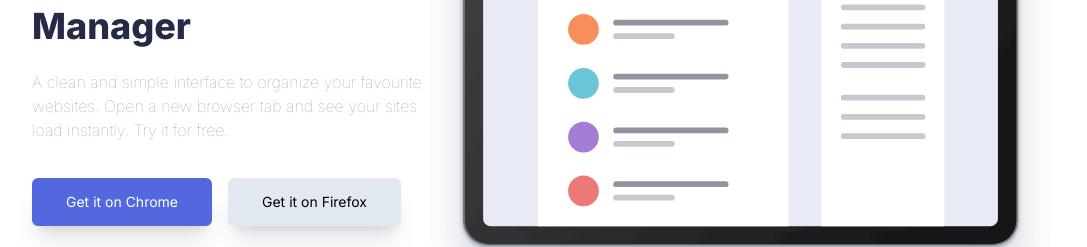
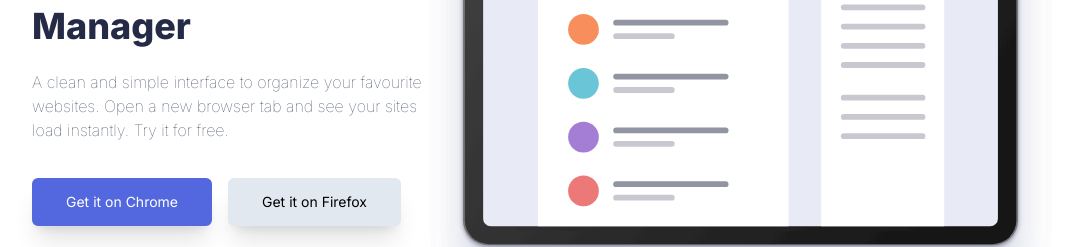
Before and after one commit to MORPHS01/bookmark-landing-page, a Next.js app: page / in a window 1280 px wide. Shown: the part 310-557 px from the top of the page, without its empty margins (96-1183 px from the left). Built offline with nearby package versions, Linux system fonts and the light colour scheme.

Commit message:
complete.

```diff
--- a/app/globals.css
+++ b/app/globals.css
@@ -21,6 +21,6 @@
 
 @layer utilities {
   .detailsText{
-    @apply font-thin text-slate-400
+    @apply font-thin text-slate-700
   }
 }
```
